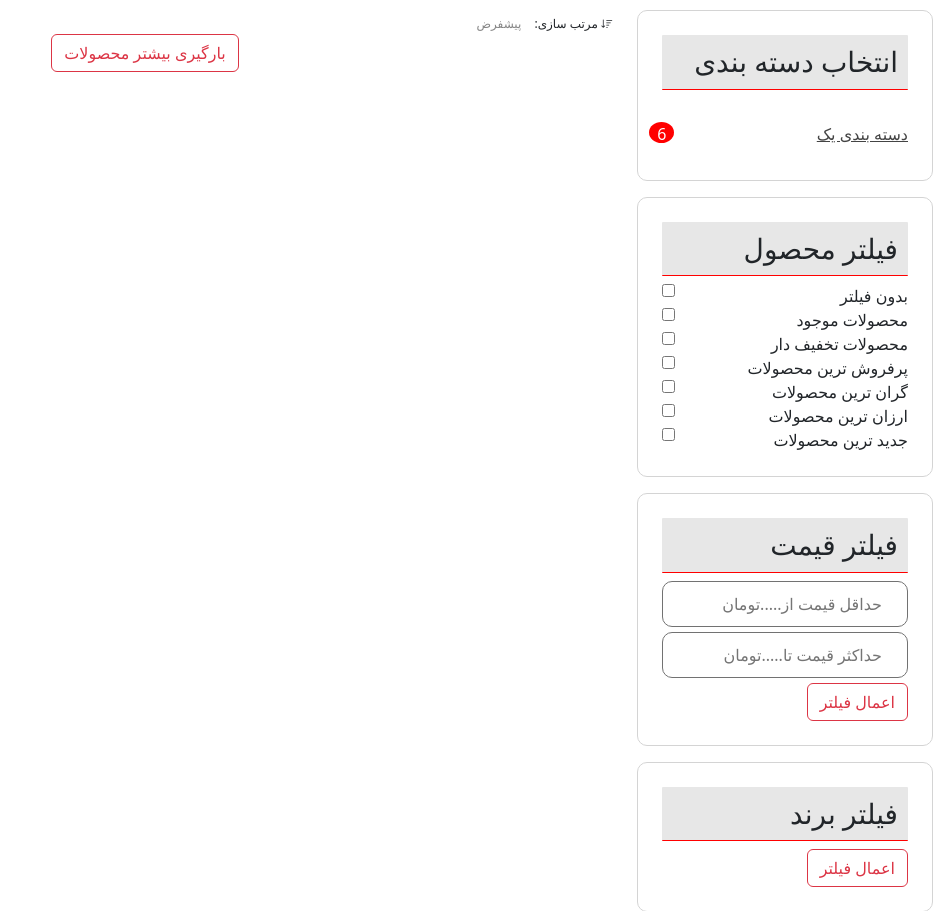
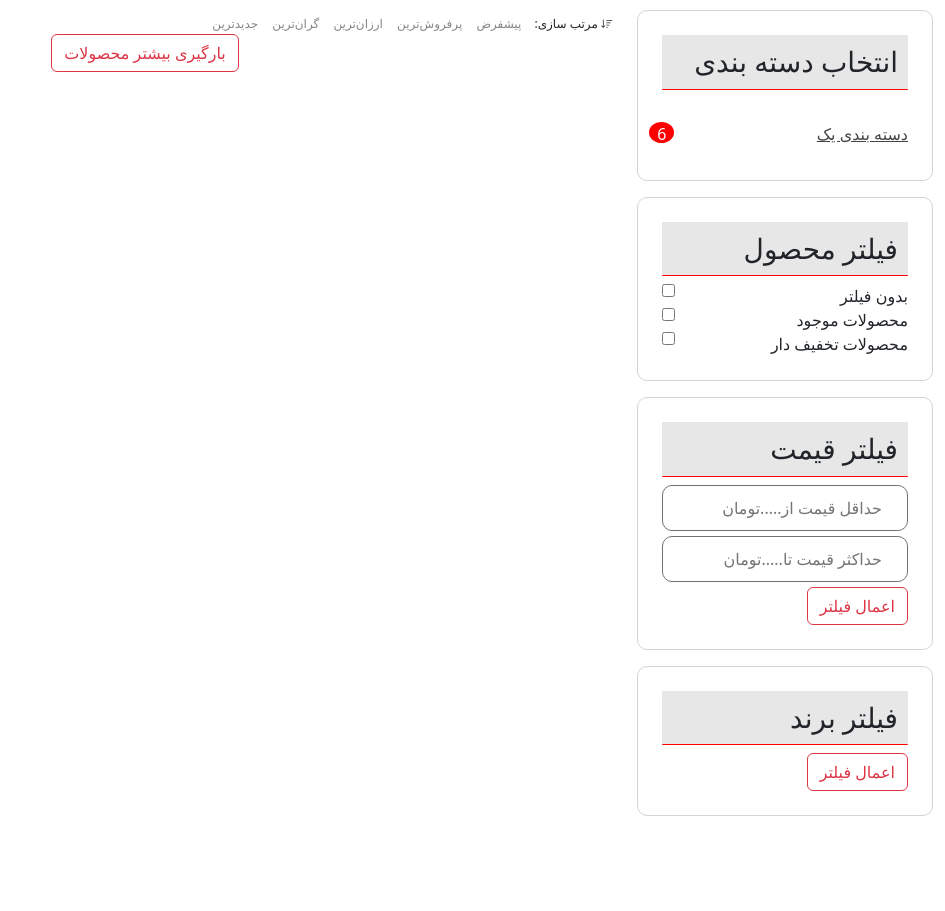
Before and after one commit to gitfor1/PurePure, a Django app: template templates/products/productarchive/productarchive.html in a window 1280 px wide. Shown: the part 180-1091 px from the top of the page, without its empty margins (335-1280 px from the left). After the commit the page ends 996 px from the top, so only its background shows below. Run offline with Django 4.2, Linux system fonts and the light colour scheme; the template is opened without the code that fills it: most values are stand-ins (such as "Sample title", 1, 10 or a date in 2020); parts of the project's set-up code (start-up, migrations or seed data) failed here and were passed over; some libraries are stand-ins or nearby versions.

Commit message:
new Archive --UPDATE

```diff
--- a/root/local_settings.py
+++ b/root/local_settings.py
@@ -19,10 +19,10 @@ LOCAL_ACCOUNT_USERNAME_BLACKLIST = ["admin", 'security', 'secure', 'protection',
            'virus', 'vulnerabilityassessment', 'zeroday', "god"]
 
 # CSRF LOCAL TRUSTED ORIGINS :
-CSRF_LOCAL_TRUSTED_ORIGINS = ['https://8000-damerchilo-black-93sswab5uns.ws-eu99.gitpod.io']
+CSRF_LOCAL_TRUSTED_ORIGINS = ['https://gitfor1-purepure-el3zi1ivvhq.ws-eu99.gitpod.io']
 
 # ALLOWED LOCAL HOSTS :
-ALLOWED_LOCAL_HOSTS = ['8000-damerchilo-black-93sswab5uns.ws-eu99.gitpod.io', '127.0.0.1', 'localhost']
+ALLOWED_LOCAL_HOSTS = ['8000-gitfor1-purepure-el3zi1ivvhq.ws-eu99.gitpod.io', '127.0.0.1', 'localhost']
 
 # SECRET KEY
 SEC_KEY = 'django-insecure-38n_&5$5ga9)#!-r$&jcyk3^v^673x0u3%f8)*4ekxrd$)=ujs'
@@ -46,7 +46,7 @@ ADMINS_PANEL = 'UNIQUEADMINISTRATOR174/'
 DEVELOPERS_PANEL = 'UNIQUEDEVELOPER174/'
 
 # BASE_SITE
-BASE_ACTIVE_SITE = '8000-damerchilo-black-93sswab5uns.ws-eu99.gitpod.io'
+BASE_ACTIVE_SITE = '8000-gitfor1-purepure-el3zi1ivvhq.ws-eu99.gitpod.io'
 
 # SITE API URL
 SITE_API = 'UNIQUEAPI174/'
--- a/templates/products/productarchive/productarchive.html
+++ b/templates/products/productarchive/productarchive.html
@@ -41,14 +41,6 @@
               <input type="checkbox" id="inventory" /><br />
               <label for="specialdiscount">محصولات تخفیف دار</label>
               <input type="checkbox" id="specialdiscount" />
-              <label for="specialdiscount">پرفروش ترین محصولات</label>
-              <input type="checkbox" id="specialdiscount" />
-              <label for="specialdiscount">گران ترین محصولات</label>
-              <input type="checkbox" id="specialdiscount" />
-              <label for="specialdiscount">ارزان ترین محصولات</label>
-              <input type="checkbox" id="specialdiscount" />
-              <label for="specialdiscount">جدید ترین محصولات</label>
-              <input type="checkbox" id="specialdiscount" />
             </div>
             <div class="p-4 mb-3 asidefilter">
               <h4 class="h3 bchs">فیلتر قیمت</h4>
@@ -84,6 +76,10 @@
           <div class="sortpro">
             <span class="bi bi-sort-down"> مرتب سازی: </span>
             <span class="icon2">پیشفرض</span>
+            <span class="icon2">پرفروش‌ترین‌</span>
+            <span class="icon2">ارزان‌ترین</span>
+            <span class="icon2">گران‌ترین</span>
+            <span class="icon2">جدیدترین</span>
           </div>
 
           <div id="PRODUCT" class="row">
@@ -121,18 +117,6 @@ $(document).ready(function() {
           var productPostsAPIURL = `/UNIQUEAPI174/pages/${productPageId}`;
           $.getJSON(productPostsAPIURL, function(productsData) {
             var product = productsData;
-            var colorOptions = '';
-            if (product.PRODUCT_COLORS.length > 0) {
-              for (var j = 0; j < product.PRODUCT_COLORS.length; j++) {
-                colorOptions += `<option value="${product.PRODUCT_COLORS[j].color}">${product.PRODUCT_COLORS[j].color_title}</option>`;
-              }
-            }
-            var colorSelect = `
-              <select id="color-input-${productPageId}" class="color-select">
-                <option value="">انتخاب رنگ</option>
-                ${colorOptions}
-              </select>
-            `;
             if (product.PRODUCT_OFFER.length > 0) {
               var postHTML = `
                 <div id="PRODUCT_BODY" class="cardpro" style="width: 18rem">
@@ -146,15 +130,8 @@ $(document).ready(function() {
                     <hr />
                     <div id="TOOLS" class="tolspro">
                       <span class="bi bi-heart"></span>
-                      ${colorSelect}
                       <span class="price"></span>
-                      <form method="POST" action="{% url 'add_to_cart' %}">
-                        {% csrf_token %}
-                        <input type="hidden" name="product_id" value="${productPageId}">
-                        <input type="hidden" class="color-input" name="selected_color" value="">
-                        <input type="number" name="quantity" value="1" min="1">
-                        <button class="btn btn-danger addtocard" type="submit">افزودن به سبد خرید</button>
-                      </form>
+                      <a href="${product.html_url}"><button class="btn btn-danger addtocard" type="submit">مشاهده و خرید</button></a>
                       <span class="bi bi-arrow-left-right"></span>
                     </div>
                   </div>
@@ -173,15 +150,8 @@ $(document).ready(function() {
                     <hr />
                     <div id="TOOLS" class="tolspro">
                       <span class="bi bi-heart"></span>
-                      ${colorSelect}
                       <span class="price"></span>
-                      <form method="POST" action="{% url 'add_to_cart' %}">
-                        {% csrf_token %}
-                        <input type="hidden" name="product_id" value="${productPageId}">
-                        <input type="hidden" class="color-input" name="selected_color" value="">
-                        <input type="number" name="quantity" value="1" min="1">
-                        <button class="btn btn-danger addtocard" type="submit">افزودن به سبد خرید</button>
-                      </form>
+                      <a href="${product.html_url}"><button class="btn btn-danger addtocard" type="submit">مشاهده و خرید</button></a>
                       <span class="bi bi-arrow-left-right"></span>
                     </div>
                   </div>
```
Also changed, not shown: 1 other file.
